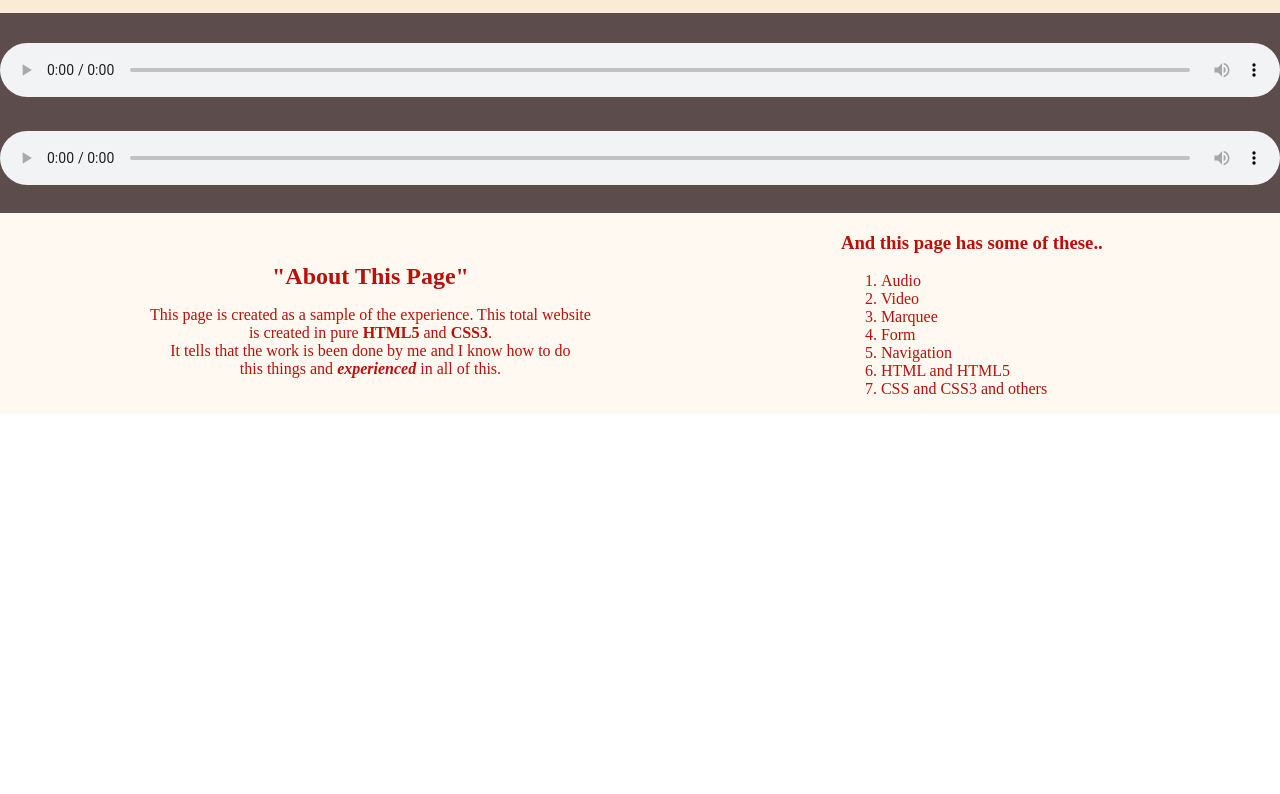
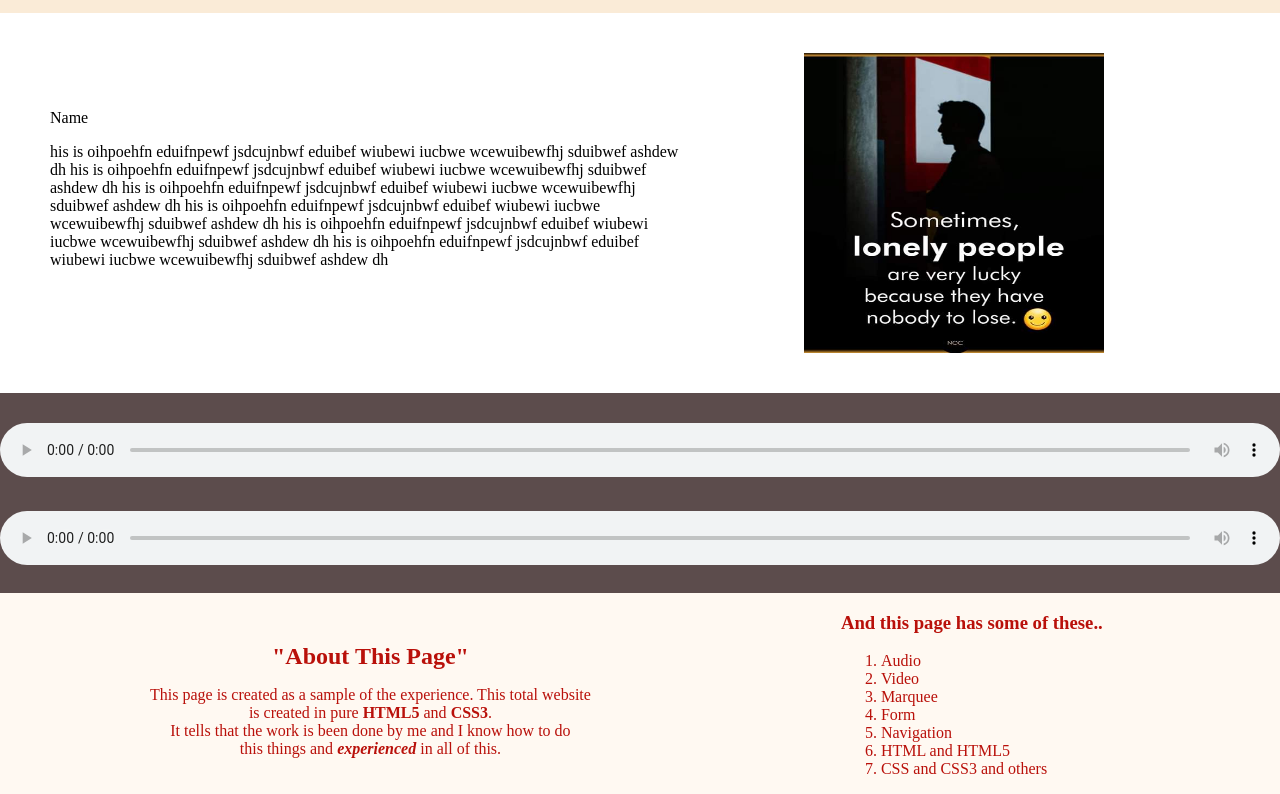
Before and after one commit to Imtious-coder/PURE_HTML5_CSS3, a plain HTML site: page index.html in a window 1280 px wide. Shown: the part 62-856 px from the top of the page. Before the commit the page ends 800 px from the top, so only its background shows below. Drawn offline with Linux system fonts and the light colour scheme.

Commit message:
Blog added

```diff
--- a/index.html
+++ b/index.html
@@ -16,7 +16,7 @@
             <a href="#Header">
                 <li>Home</li>
             </a>
-            <a href="">
+            <a href="#About">
                 <li>About Page</li>
             </a>
             <a href="">
@@ -43,6 +43,22 @@
         </ul>
     </header>
     <main>
+        <div class="Blogs">
+           <div class="Text">
+            <p>Name</p>
+            <p>
+                his is oihpoehfn eduifnpewf jsdcujnbwf eduibef wiubewi iucbwe wcewuibewfhj sduibwef ashdew dh
+                his is oihpoehfn eduifnpewf jsdcujnbwf eduibef wiubewi iucbwe wcewuibewfhj sduibwef ashdew dh
+                his is oihpoehfn eduifnpewf jsdcujnbwf eduibef wiubewi iucbwe wcewuibewfhj sduibwef ashdew dh
+                his is oihpoehfn eduifnpewf jsdcujnbwf eduibef wiubewi iucbwe wcewuibewfhj sduibwef ashdew dh
+                his is oihpoehfn eduifnpewf jsdcujnbwf eduibef wiubewi iucbwe wcewuibewfhj sduibwef ashdew dh
+                his is oihpoehfn eduifnpewf jsdcujnbwf eduibef wiubewi iucbwe wcewuibewfhj sduibwef ashdew dh
+            </p>
+           </div>
+           <div class="Images">
+            <img class="Image" src="/Images/FB_IMG_1554338310398.jpg" alt="">
+           </div>
+        </div>
         <section id="Audios">
             <audio class="Audio" src="/Audios/Duaa Cover _ Shanghai _ by Maham Waqar(MP3_128K).mp3"  controls></audio>
             <audio class="Audio" src="/Audios/অBalti - Ya Lili feat. Hamouda (Official Music Vide(MP3_128K).mp3" controls>lol</audio>
--- a/style.css
+++ b/style.css
@@ -54,6 +54,30 @@ HTML body {
     outline: none;
 }
 
+.Blogs{
+    height: 380px;
+}
+
+.Text{
+    width: 50%;
+    margin-top: 80px;
+    margin-left: 50px;
+    float: left;
+    justify-content: center;
+}
+
+.Images{
+    width: 45%;
+    float: right;
+}
+
+.Image{
+    width: 300px;
+    height: 300px;
+    margin-left: 100px;
+    margin-top: 40px;
+}
+
 
 
 #About {
```
Also changed, not shown: Images/FB_IMG_1554338310398.jpg (added), Images/FB_IMG_1558542000462.jpg (added), Images/FB_IMG_1558548199810.jpg (added).
